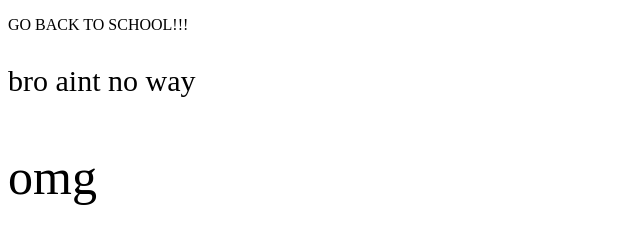
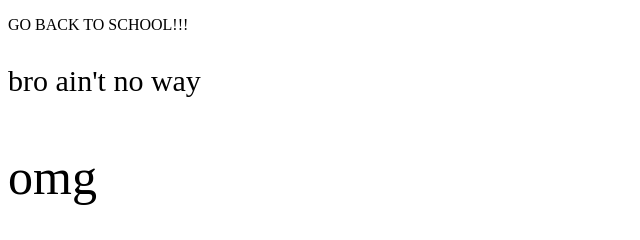
Before and after one commit to Pinnedyr/notsus, a plain HTML site: page index.html in a window 1280 px wide. Shown: the full height of the page, 0-640 px from the left. Drawn offline with Linux system fonts and the light colour scheme; no server answers.

Commit message:
Update index.html

```diff
--- a/index.html
+++ b/index.html
@@ -13,7 +13,7 @@
 <body>
 
 <p>GO BACK TO SCHOOL!!!</p>
-<p class="ex1">bro aint no way</p>
+<p class="ex1">bro ain't no way</p>
 <p class="ex2">omg</p>
 <script src="index.js"></script>
 </body>
```
